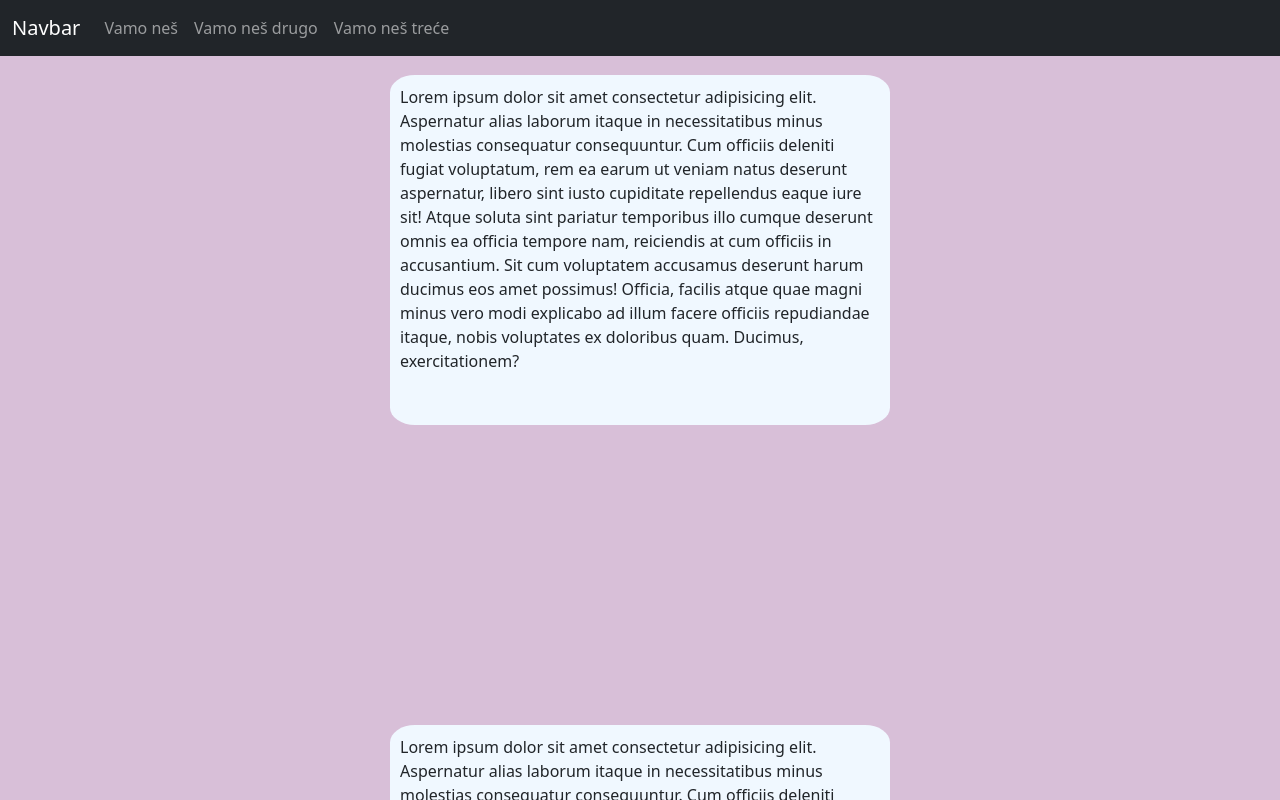
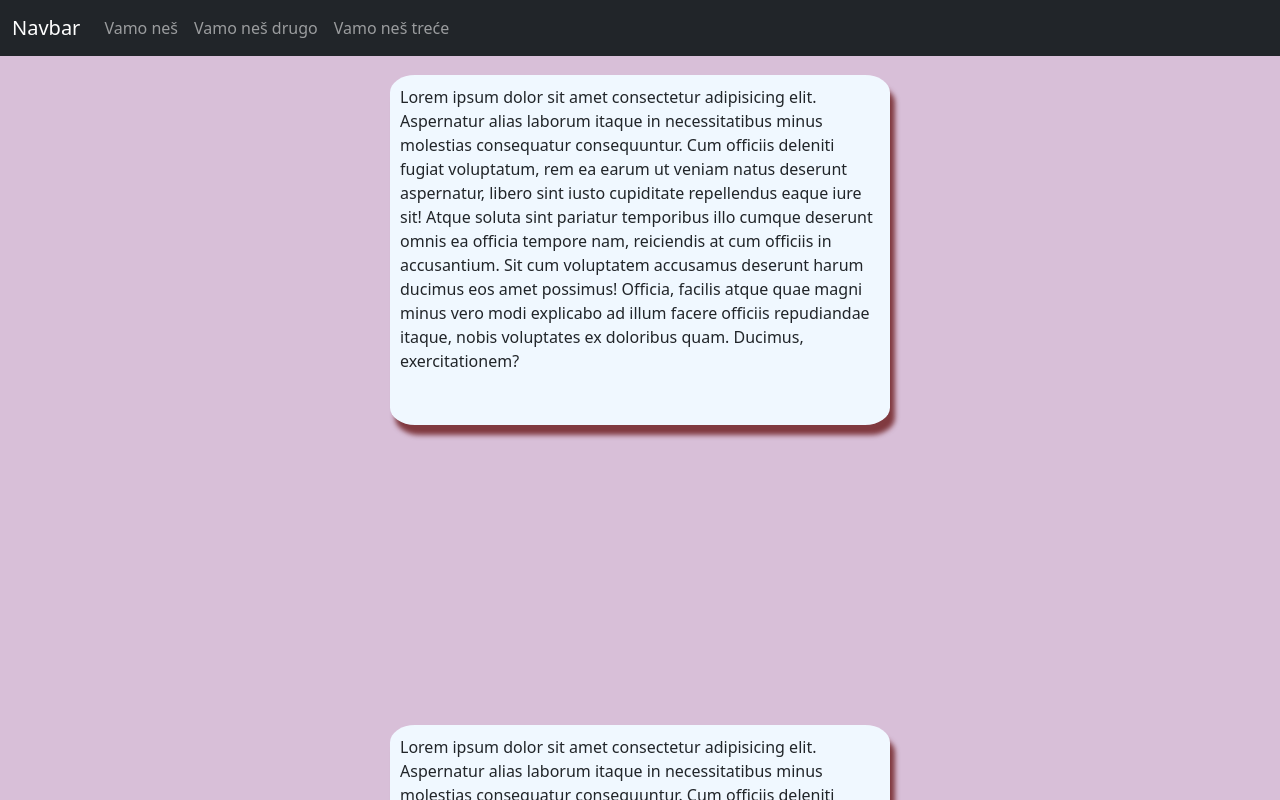
Before and after one commit to kaechesbord/ITReboot, a React (Create React App) app: page / in a window 1280 px wide. Shown: the top 800 px of the page. Built offline with nearby package versions, Linux system fonts and the light colour scheme.

Commit message:
Dummy layout pokusaj drugi

```diff
--- a/src/App.css
+++ b/src/App.css
@@ -4,6 +4,9 @@
     height: 350px;
     border-radius: 5%;
     padding: 10px;
+    box-shadow: 5px 10px 5px 0px rgba(99,14,14,0.75);
+-webkit-box-shadow: 5px 10px 5px 0px rgba(99,14,14,0.75);
+-moz-box-shadow: 5px 10px 5px 0px rgba(99,14,14,0.75);
 }
 .text-cont{
     display: flex;
@@ -11,6 +14,7 @@
     height: 500px;
     align-items: center;
     margin-bottom: 150px;
+
 }
 .nav-link{
     cursor: pointer;
```
